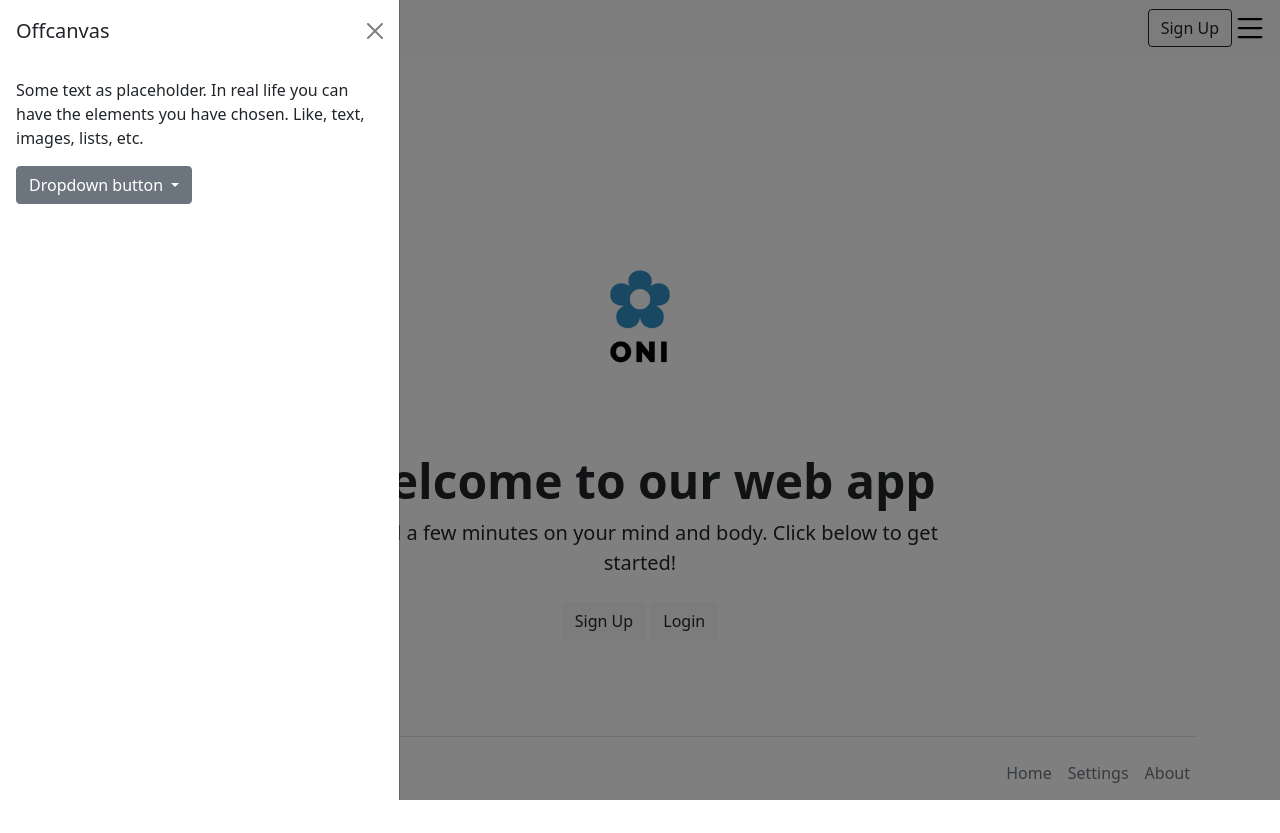
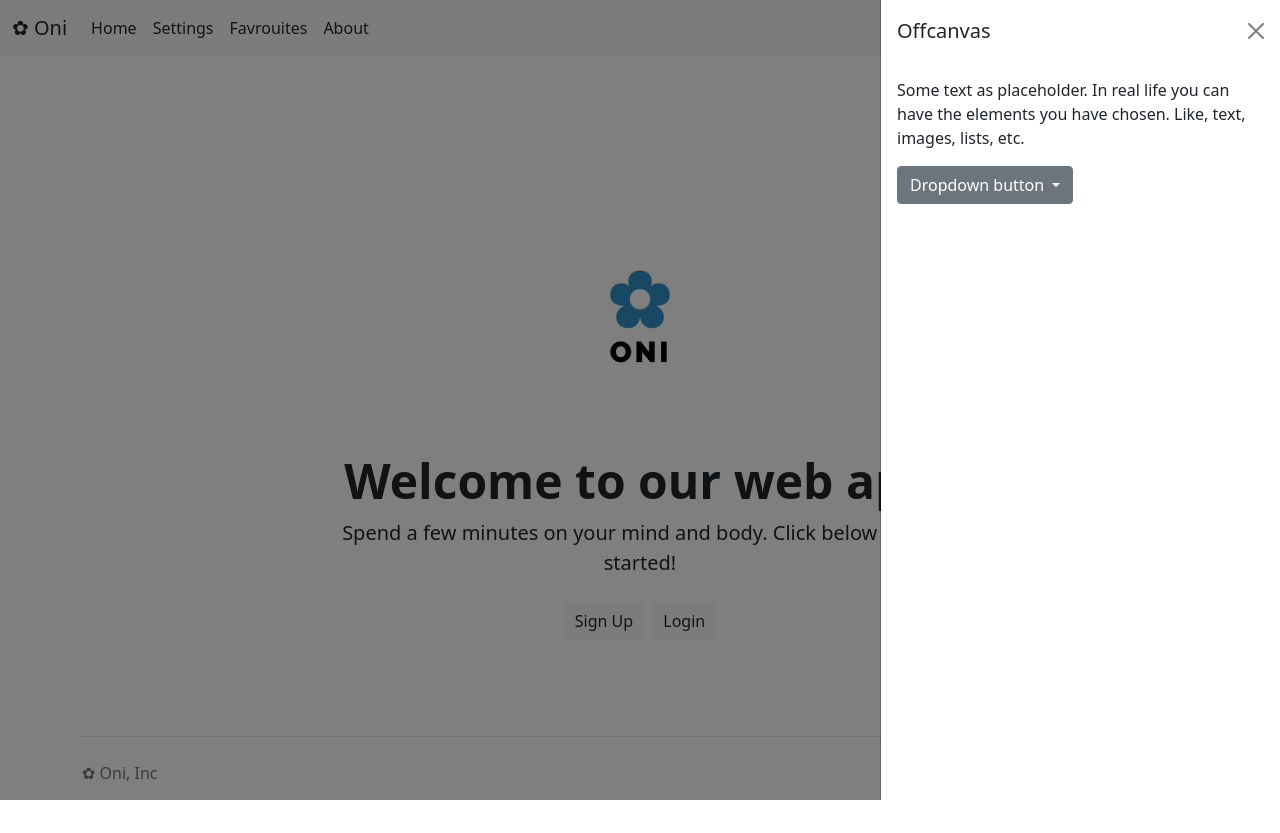
Before and after one commit to hyukpk/1800_202210_BBY03, a plain HTML site: page index.html in a window 1280 px wide. Both pictures are taken after a click on the button 1250 px from the left and 28 px from the top of the page. Drawn offline with nearby package versions, Linux system fonts and the light colour scheme.

Commit message:
navbar changes

```diff
--- a/nav.html
+++ b/nav.html
@@ -16,11 +16,10 @@
           <a class="nav-link active text-dark" aria-current="page" href="loading.html">About</a>
         </li>
       </ul>
-      <a class="btn btn-outline-dark" href="login.html">Sign Up</a>
-      </a>
 
-
-
+    </div>
+    <a class="btn btn-outline-dark navbar-expand-lg" href="login.html">Sign Up</a>
+  </a>
     <a data-bs-toggle="offcanvas" href="#offcanvasExample" role="button" aria-controls="offcanvasExample">
       <svg xmlns="http://www.w3.org/2000/svg" width="36" height="36" fill="text-dark" class="bi bi-list"
       viewBox="0 0 16 16">
@@ -28,7 +27,7 @@
         d="M2.5 12a.5.5 0 0 1 .5-.5h10a.5.5 0 0 1 0 1H3a.5.5 0 0 1-.5-.5zm0-4a.5.5 0 0 1 .5-.5h10a.5.5 0 0 1 0 1H3a.5.5 0 0 1-.5-.5zm0-4a.5.5 0 0 1 .5-.5h10a.5.5 0 0 1 0 1H3a.5.5 0 0 1-.5-.5z" />
     </svg>
     </a>
-        <div class="offcanvas offcanvas-start" tabindex="-1" id="offcanvasExample" aria-labelledby="offcanvasExampleLabel">
+        <div class="offcanvas offcanvas-end" tabindex="-1" id="offcanvasExample" aria-labelledby="offcanvasExampleLabel">
           <div class="offcanvas-header">
             <h5 class="offcanvas-title" id="offcanvasExampleLabel">Offcanvas</h5>
             <button type="button" class="btn-close" data-bs-dismiss="offcanvas" aria-label="Close"></button>
@@ -49,6 +48,5 @@
             </div>
           </div>
         </div>
-    </div>
   </div>
 </nav>
```
